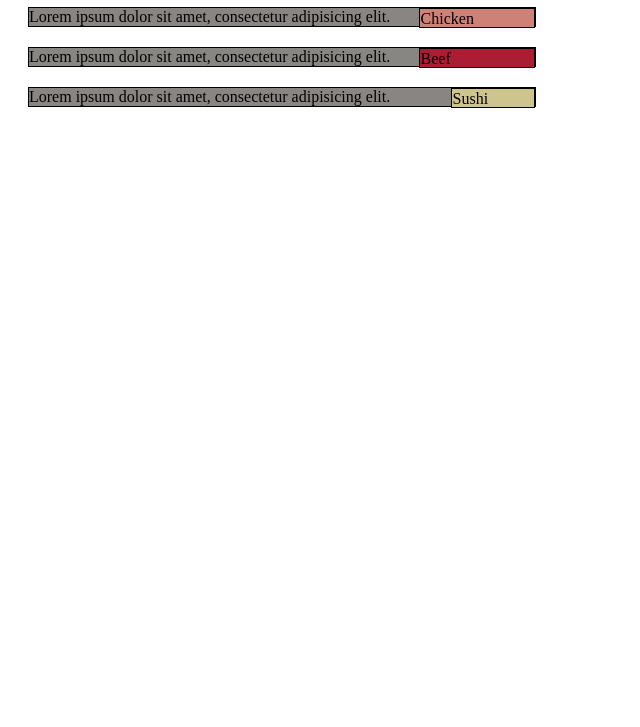
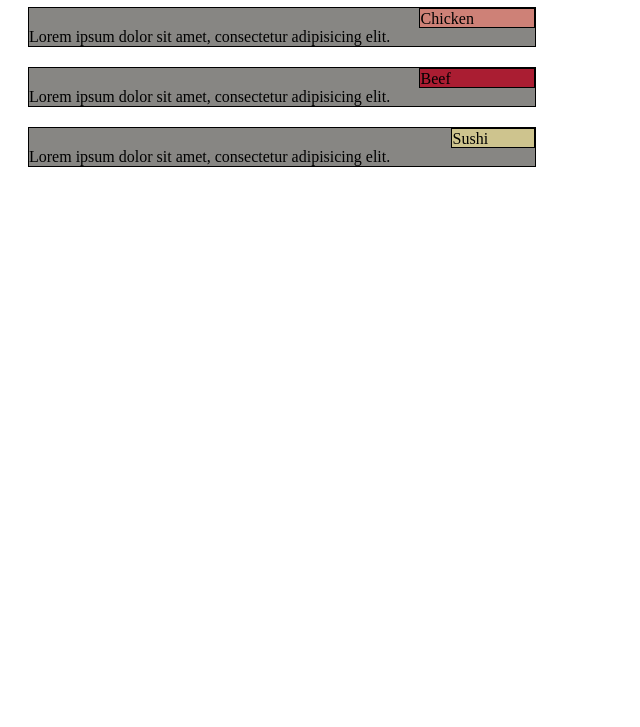
Before and after one commit to grosse/simple_menu, a plain HTML site: page index.html in a window 1280 px wide. Shown: the part 73-800 px from the top of the page, without its empty margins (0-640 px from the left). Drawn offline with Linux system fonts and the light colour scheme.

Commit message:
Make content a div with class content

```diff
--- a/index.html
+++ b/index.html
@@ -13,19 +13,25 @@
 			<div id="chicken">
 			Chicken
 			</div>
-		Lorem ipsum dolor sit amet, consectetur adipisicing elit.
+			<div class="content">
+			Lorem ipsum dolor sit amet, consectetur adipisicing elit.
+			</div>
 	    </section>
 		<section>
 			<div id="beef">
 			Beef
 			</div>
-	    Lorem ipsum dolor sit amet, consectetur adipisicing elit.
+			<div class="content">
+	    	Lorem ipsum dolor sit amet, consectetur adipisicing elit.
+	    	</div>
 		</section>
 		<section>
 			<div id="sushi">
 			Sushi
 			</div>
-		Lorem ipsum dolor sit amet, consectetur adipisicing elit.
+			<div class="content">
+			Lorem ipsum dolor sit amet, consectetur adipisicing elit.
+			</div>
 		</section>
 	</body>
 </html>
--- a/style.css
+++ b/style.css
@@ -30,10 +30,13 @@
 	background-color: #cec48e
 }
 
+div.content {
+	clear: right;
+}
+
 section {
 	margin: 20px;
 	border: 1px solid black;
 	width: 40%;
 	background-color: #878683
-
 }
```
